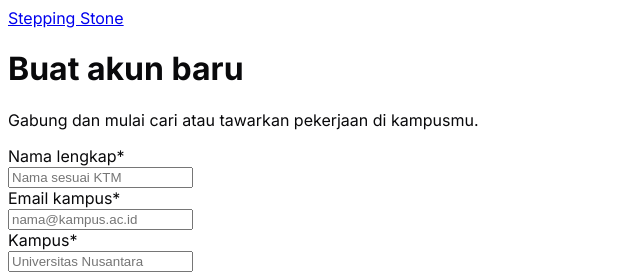
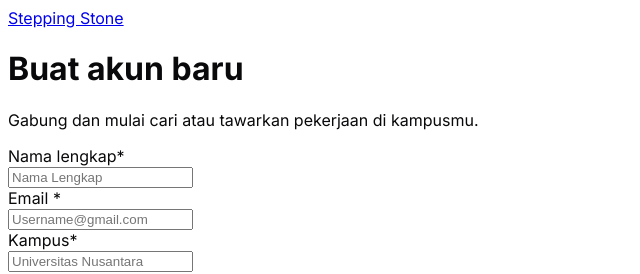
Before and after one commit to lewron135/Stepping-Stone, a React app in the folder src/: page /daftar in a window 1280 px wide. Shown: the top 274 px of the page, without its empty margins (0-640 px from the left). Built offline with nearby package versions, Linux system fonts and the light colour scheme; the HTML template or start-up script is replaced by a standard one.

Commit message:
Refine FE final touch

```diff
--- a/src/pages/SignUp.tsx
+++ b/src/pages/SignUp.tsx
@@ -106,19 +106,19 @@ export function SignUp() {
                 id="signup-name"
                 type="text"
                 autoComplete="name"
-                placeholder="Nama sesuai KTM"
+                placeholder="Nama Lengkap"
                 value={values.name}
                 onChange={update('name')}
                 invalid={Boolean(errors.name)}
               />
             </Field>
 
-            <Field label="Email kampus" htmlFor="signup-email" required error={errors.email}>
+            <Field label="Email " htmlFor="signup-email" required error={errors.email}>
               <Input
                 id="signup-email"
                 type="email"
                 autoComplete="email"
-                placeholder="nama@kampus.ac.id"
+                placeholder="Username@gmail.com"
                 value={values.email}
                 onChange={update('email')}
                 invalid={Boolean(errors.email)}
```
